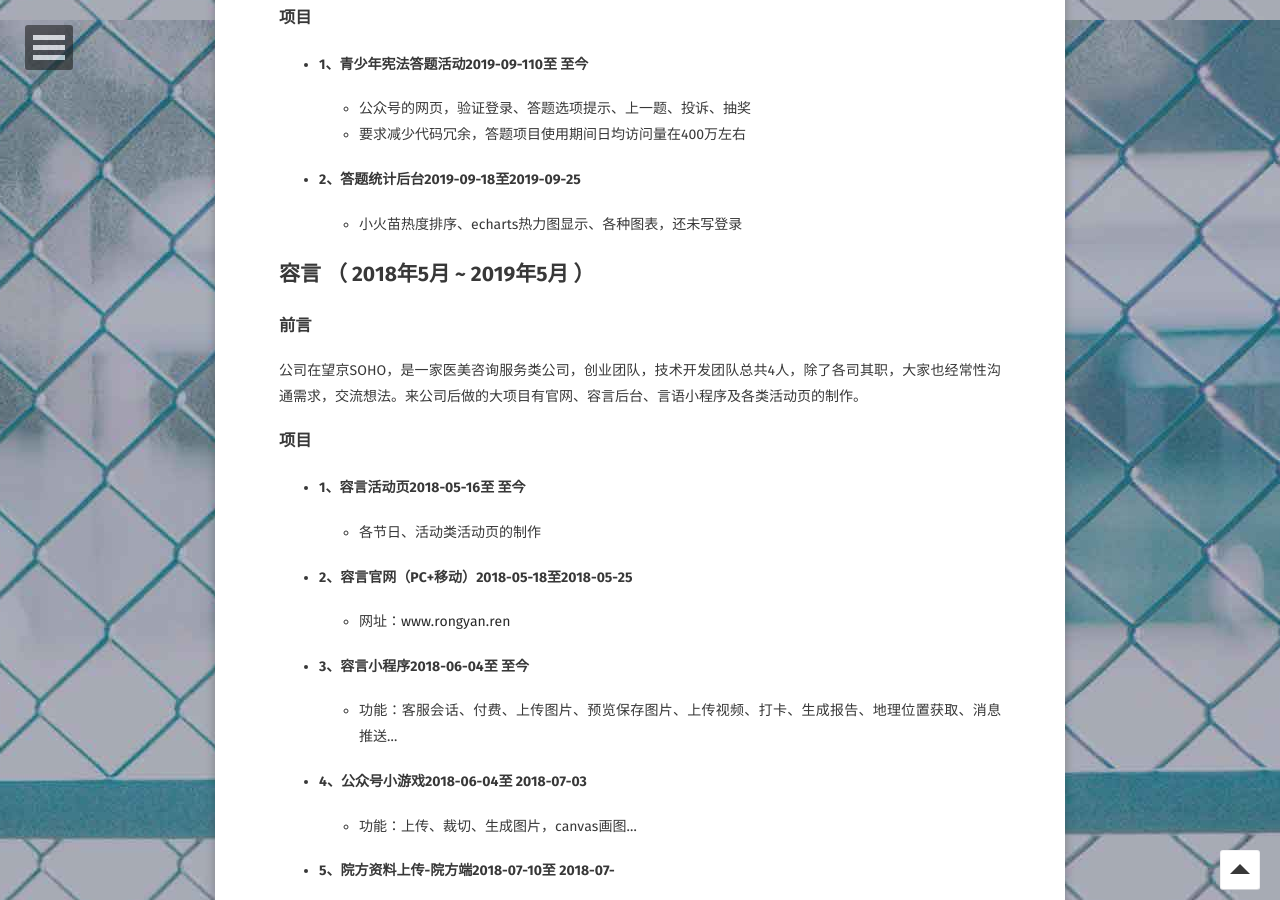
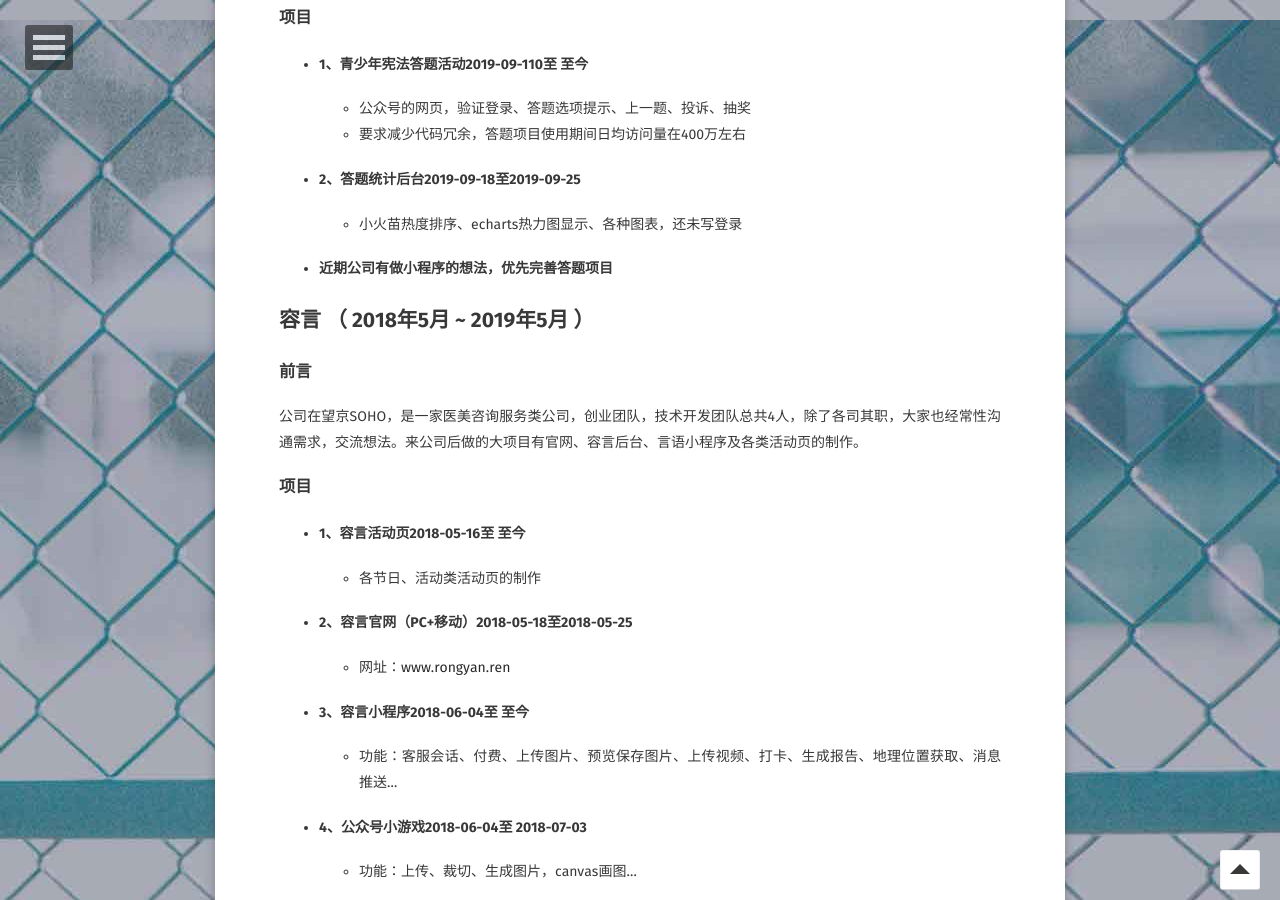
Before and after one commit to ybx13579/IceYang.github.io, a Jekyll site: the page built from about/index.md, in a window 1280 px wide and 900 px high, scrolled down 880 px. Built offline with Jekyll 4.4.1, drawn with Linux system fonts in a browser that asks for light colours; some web fonts are replaced.

Commit message:
Update index.md

```diff
--- a/about/index.md
+++ b/about/index.md
@@ -46,6 +46,9 @@ comments: false
         <ul>
             <li>小火苗热度排序、echarts热力图显示、各种图表，还未写登录</li>
         </ul>
+    </li>
+    <li>
+        <h4>近期公司有做小程序的想法，优先完善答题项目</h4>
     </li>
 </ul>
 
```
